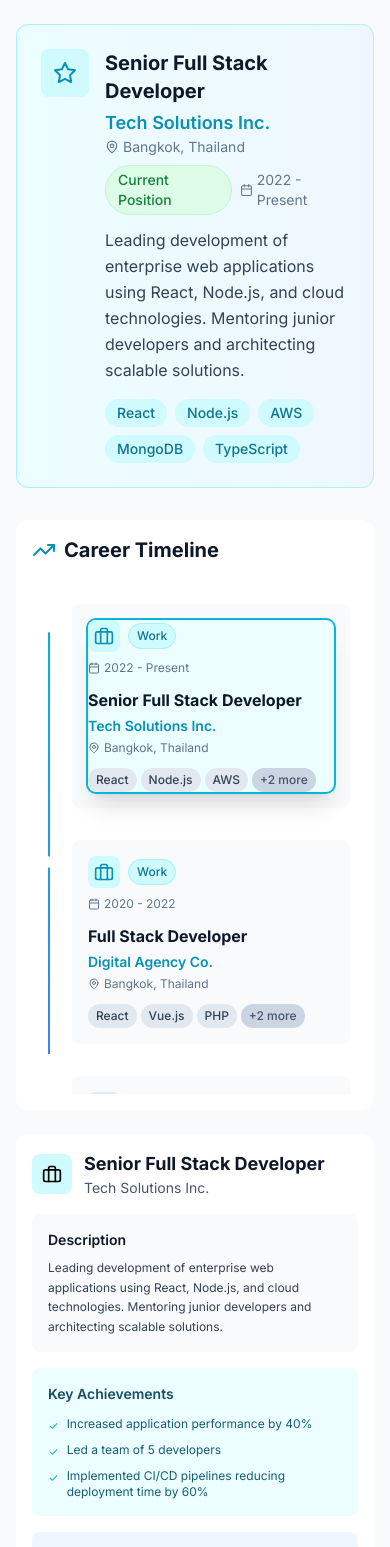
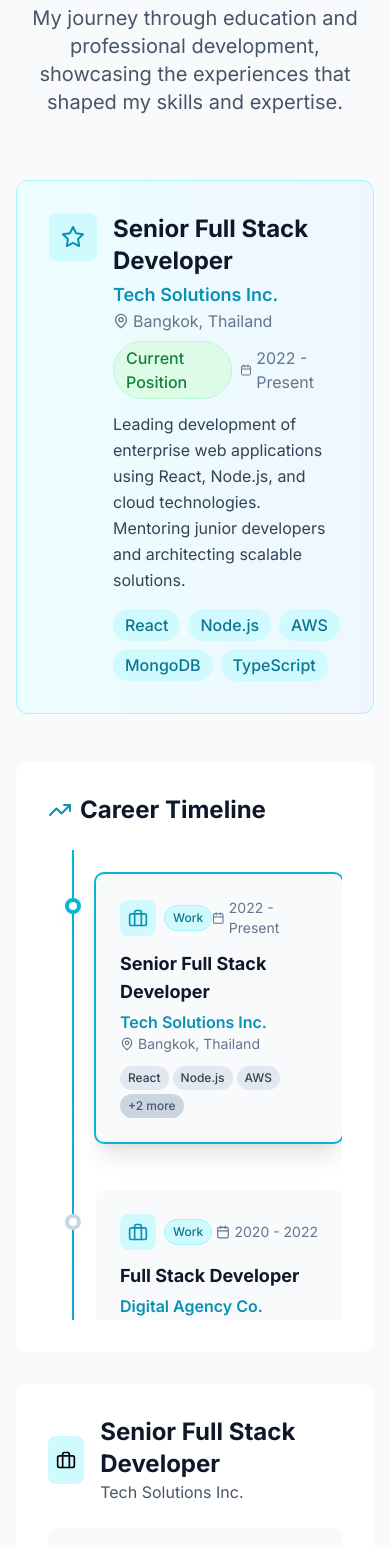
Before and after one commit to Akushu2357/portfolio, a React (Vite) app: page / in a window 390 px wide. Shown: the part 2919-4466 px from the top of the page. Built offline with nearby package versions, Linux system fonts and the light colour scheme; the HTML template or start-up script is replaced by a standard one.

Commit message:
Revert to Working Experience Component

```diff
--- a/src/components/Experience.jsx
+++ b/src/components/Experience.jsx
@@ -114,20 +114,20 @@ const Experience = () => {
   };
 
   return (
-    <section id="experience" className="py-12 sm:py-16 lg:py-20 bg-slate-50">
+    <section id="experience" className="py-20 bg-slate-50">
       <div className="container-max section-padding">
-        <div className="text-center mb-8 sm:mb-12 lg:mb-16">
-          <h2 className="text-3xl sm:text-4xl lg:text-5xl font-bold text-slate-900 mb-4 sm:mb-6">
+        <div className="text-center mb-16">
+          <h2 className="text-4xl md:text-5xl font-bold text-slate-900 mb-6">
             Experience & Education
           </h2>
-          <p className="text-base sm:text-lg lg:text-xl text-slate-600 max-w-3xl mx-auto">
+          <p className="text-xl text-slate-600 max-w-3xl mx-auto">
             My journey through education and professional development, showcasing the experiences that shaped my skills and expertise.
           </p>
         </div>
 
-        {/* Current Position Highlight - Mobile & Desktop */}
-        <div className="mb-8 lg:mb-12">
-          <div className="bg-gradient-to-r from-cyan-50 to-blue-50 rounded-xl p-6 lg:p-8 border border-cyan-200">
+        {/* Current Position Highlight */}
+        <div className="mb-12">
+          <div className="bg-gradient-to-r from-cyan-50 to-blue-50 rounded-xl p-8 border border-cyan-200">
             <div className="flex items-start space-x-4">
               <div className="w-12 h-12 bg-cyan-100 rounded-lg flex items-center justify-center flex-shrink-0">
                 <Star className="text-cyan-600" size={24} />
@@ -135,7 +135,7 @@ const Experience = () => {
               <div className="flex-1">
                 <div className="flex flex-col lg:flex-row lg:items-center lg:justify-between mb-3">
                   <div>
-                    <h3 className="text-xl lg:text-2xl font-bold text-slate-900 mb-1">
+                    <h3 className="text-2xl font-bold text-slate-900 mb-1">
                       {experiences[0].title}
                     </h3>
                     <div className="flex flex-col sm:flex-row sm:items-center sm:space-x-3 mb-2">
@@ -143,17 +143,17 @@ const Experience = () => {
                         {experiences[0].company}
                       </h4>
                       <div className="flex items-center space-x-1 text-slate-500">
-                        <MapPin size={14} />
-                        <span className="text-sm">{experiences[0].location}</span>
+                        <MapPin size={16} />
+                        <span>{experiences[0].location}</span>
                       </div>
                     </div>
                   </div>
                   <div className="flex items-center space-x-2">
-                    <div className="px-3 py-1 bg-green-100 text-green-700 text-sm rounded-full font-medium border border-green-200">
+                    <div className="px-3 py-1 bg-green-100 text-green-700 rounded-full font-medium border border-green-200">
                       Current Position
                     </div>
-                    <div className="text-sm text-slate-500 flex items-center space-x-1">
-                      <Calendar size={14} />
+                    <div className="text-slate-500 flex items-center space-x-1">
+                      <Calendar size={16} />
                       <span>{experiences[0].period}</span>
                     </div>
                   </div>
@@ -165,7 +165,7 @@ const Experience = () => {
                   {experiences[0].technologies.map((tech) => (
                     <span
                       key={tech}
-                      className="px-3 py-1 bg-cyan-100 text-cyan-700 text-sm rounded-full font-medium"
+                      className="px-3 py-1 bg-cyan-100 text-cyan-700 rounded-full font-medium"
                     >
                       {tech}
                     </span>
@@ -176,73 +176,68 @@ const Experience = () => {
           </div>
         </div>
 
-        <div className="grid lg:grid-cols-2 gap-6 lg:gap-8">
-          {/* Timeline Section - Fixed Height */}
-          <div className="bg-white rounded-xl p-4 sm:p-6 lg:p-8 h-[70vh] flex flex-col">
-            <h3 className="text-xl sm:text-2xl font-bold text-slate-900 mb-4 lg:mb-6 flex items-center space-x-2 flex-shrink-0">
+        <div className="grid lg:grid-cols-2 gap-8">
+          {/* Timeline Section */}
+          <div className="bg-white rounded-xl p-8 h-[70vh] flex flex-col">
+            <h3 className="text-2xl font-bold text-slate-900 mb-6 flex items-center space-x-2">
               <TrendingUp className="text-cyan-600" size={24} />
               <span>Career Timeline</span>
             </h3>
             <div className="flex-1 overflow-y-auto scrollbar-hide">
-              {/* Timeline Container with proper padding and positioning */}
-              <div className="relative pl-8 sm:pl-10 lg:pl-12 pr-2 sm:pr-4 py-6 h-full">
-                {/* Vertical Timeline Line - Fixed positioning for all screen sizes */}
-                <div className="absolute left-4 sm:left-5 lg:left-6 top-10 bottom-10 w-0.5 bg-gradient-to-b from-cyan-500 to-blue-500 z-0"></div>
+              <div className="relative pl-12 py-6">
+                {/* Vertical Timeline Line */}
+                <div className="absolute left-6 top-0 bottom-0 w-0.5 bg-gradient-to-b from-cyan-500 to-blue-500"></div>
 
                 {/* Timeline Items */}
-                <div className="space-y-8 sm:space-y-10 lg:space-y-12 relative z-10">
+                <div className="space-y-12">
                   {experiences.map((exp, index) => (
                     <div
                       key={exp.id}
-                      className={`relative cursor-pointer transition-all duration-300 ${
-                        selectedExperience === index ? '' : 'hover:scale-102'
-                      }`}
+                      className="relative cursor-pointer transition-all duration-300 hover:scale-102"
                       onClick={() => handleExperienceClick(index)}
                     >
-                      {/* Timeline Node - Properly positioned for all screen sizes */}
-                      <div className={`absolute left-[-23px] sm:left-[-25px] lg:left-[-31px] top-4 sm:top-5 lg:top-6 w-3 h-3 sm:w-3.5 sm:h-3.5 lg:w-4 lg:h-4 bg-white border-3 sm:border-4 rounded-full z-20 transition-all duration-300 ${
-                        selectedExperience === index ? 'border-cyan-500 bg-cyan-500 shadow-lg scale-110' : 'border-slate-300 hover:border-cyan-400'
+                      {/* Timeline Node */}
+                      <div className={`absolute left-[-31px] top-6 w-4 h-4 bg-white border-4 rounded-full transition-all duration-300 ${
+                        selectedExperience === index ? 'border-cyan-500 bg-cyan-500 shadow-lg' : 'border-slate-300 hover:border-cyan-400'
                       }`}></div>
 
                       {/* Content Card */}
-                      <div className="bg-slate-50 rounded-lg p-4 sm:p-5 lg:p-6 hover:shadow-lg transition-all duration-300 ml-2 sm:ml-4 lg:ml-6">
-                        <div className={`${
+                      <div className={`bg-slate-50 rounded-lg p-6 hover:shadow-lg transition-all duration-300 ${
                         selectedExperience === index ? 'ring-2 ring-cyan-500 shadow-xl bg-cyan-50' : ''
-                        } rounded-lg p-0 transition-all duration-300`}>
-
+                      }`}>
                         {/* Header */}
-                          <div className="flex flex-col sm:flex-row sm:items-start sm:justify-between mb-3 gap-2">
+                        <div className="flex items-center justify-between mb-3">
                           <div className="flex items-center space-x-2">
-                              <div className={`p-1.5 rounded-lg ${exp.type === 'work' ? 'bg-cyan-100 text-cyan-600' : 'bg-blue-100 text-blue-600'}`}>
+                            <div className={`p-2 rounded-lg ${exp.type === 'work' ? 'bg-cyan-100 text-cyan-600' : 'bg-blue-100 text-blue-600'}`}>
                               {getIcon(exp.type)}
                             </div>
                             <div className={`px-2 py-1 text-xs rounded-full border font-medium ${getTypeColor(exp.type)}`}>
                               {exp.type === 'work' ? 'Work' : 'Education'}
                             </div>
                           </div>
-                            <div className="text-xs text-slate-500 flex items-center space-x-1">
-                              <Calendar size={12} />
+                          <div className="text-sm text-slate-500 flex items-center space-x-1">
+                            <Calendar size={14} />
                             <span>{exp.period}</span>
                           </div>
                         </div>
 
                         {/* Title and Company */}
-                          <h4 className="text-base sm:text-lg font-bold text-slate-900 mb-1">
+                        <h4 className="text-lg font-bold text-slate-900 mb-1">
                           {exp.title}
                         </h4>
-                          <div className="flex flex-col sm:flex-row sm:items-center sm:space-x-3 mb-3 gap-1">
-                            <h5 className="text-sm sm:text-base font-semibold text-cyan-600">
+                        <div className="flex flex-col sm:flex-row sm:items-center sm:space-x-3 mb-3">
+                          <h5 className="font-semibold text-cyan-600">
                             {exp.company}
                           </h5>
                           <div className="flex items-center space-x-1 text-slate-500">
-                              <MapPin size={12} />
-                              <span className="text-xs">{exp.location}</span>
+                            <MapPin size={14} />
+                            <span className="text-sm">{exp.location}</span>
                           </div>
                         </div>
 
-                          {/* Technologies - Show first 3 on mobile, all on larger screens */}
+                        {/* Technologies */}
                         <div className="flex flex-wrap gap-1">
-                            {exp.technologies.slice(0, window.innerWidth < 640 ? 3 : exp.technologies.length).map((tech) => (
+                          {exp.technologies.slice(0, 3).map((tech) => (
                             <span
                               key={tech}
                               className="px-2 py-1 bg-slate-200 text-slate-700 text-xs rounded-full font-medium"
@@ -250,12 +245,11 @@ const Experience = () => {
                               {tech}
                             </span>
                           ))}
-                            {exp.technologies.length > 3 && window.innerWidth < 640 && (
+                          {exp.technologies.length > 3 && (
                             <span className="px-2 py-1 bg-slate-300 text-slate-600 text-xs rounded-full font-medium">
                               +{exp.technologies.length - 3} more
                             </span>
                           )}
-                          </div>
                         </div>
                       </div>
                     </div>
@@ -265,95 +259,85 @@ const Experience = () => {
             </div>
           </div>
 
-          {/* Details Panel - Fixed Height to Match Timeline */}
-          <div className="bg-white rounded-xl p-4 sm:p-6 lg:p-8 h-[70vh] flex flex-col">
-            <div className="animate-fade-in flex-1 flex flex-col min-h-0">
-              <div className="flex items-center mb-4 sm:mb-6 flex-shrink-0">
-                <div className="w-10 h-10 sm:w-12 sm:h-12 bg-cyan-100 rounded-lg flex items-center justify-center mr-3 sm:mr-4 flex-shrink-0">
+          {/* Details Panel */}
+          <div className="bg-white rounded-xl p-8 h-[70vh] flex flex-col">
+            <div className="animate-fade-in flex-1 flex flex-col">
+              <div className="flex items-center mb-6">
+                <div className="w-12 h-12 bg-cyan-100 rounded-lg flex items-center justify-center mr-4">
                   {getIcon(experiences[selectedExperience].type)}
                 </div>
-                <div className="min-w-0">
-                  <h3 className="text-lg sm:text-xl lg:text-2xl font-bold text-slate-900">
+                <div>
+                  <h3 className="text-2xl font-bold text-slate-900">
                     {experiences[selectedExperience].title}
                   </h3>
-                  <p className="text-sm sm:text-base text-slate-600">
+                  <p className="text-slate-600">
                     {experiences[selectedExperience].company}
                   </p>
                 </div>
               </div>
 
-              <div className="space-y-4 sm:space-y-6 flex-1 overflow-y-auto scrollbar-hide min-h-0">
+              <div className="space-y-6 flex-1 overflow-y-auto scrollbar-hide">
                 {/* Description */}
                 <div className="bg-slate-50 rounded-lg p-4">
-                  <h4 className="font-semibold text-slate-900 mb-2 text-sm sm:text-base">Description</h4>
-                  <p className="text-slate-700 text-xs sm:text-sm leading-relaxed">
+                  <h4 className="font-semibold text-slate-900 mb-2">Description</h4>
+                  <p className="text-slate-700 text-sm leading-relaxed">
                     {experiences[selectedExperience].description}
                   </p>
                 </div>
 
                 {/* Achievements */}
                 <div className="bg-cyan-50 rounded-lg p-4">
-                  <h4 className="font-semibold text-cyan-900 mb-3 text-sm sm:text-base">Key Achievements</h4>
+                  <h4 className="font-semibold text-cyan-900 mb-3">Key Achievements</h4>
                   <ul className="space-y-2">
                     {experiences[selectedExperience].achievements.map((achievement, index) => (
-                      <li key={index} className="text-xs sm:text-sm text-cyan-800 flex items-start space-x-2">
-                        <span className="text-cyan-500 mt-0.5 flex-shrink-0">✓</span>
+                      <li key={index} className="text-sm text-cyan-800 flex items-start space-x-2">
+                        <span className="text-cyan-500 mt-0.5">✓</span>
                         <span>{achievement}</span>
                       </li>
                     ))}
                   </ul>
                 </div>
 
-                {/* All Technologies - Show all skills with proper scrolling */}
+                {/* Technologies */}
                 <div className="bg-blue-50 rounded-lg p-4">
-                  <h4 className="font-semibold text-blue-900 mb-3 text-sm sm:text-base">Technologies & Skills</h4>
-                  <div className="space-y-2">
-                    {/* Show all technologies in a scrollable container */}
-                    <div className="max-h-32 overflow-y-auto scrollbar-hide">
-                      <div className="flex flex-wrap gap-2">
+                  <h4 className="font-semibold text-blue-900 mb-3">Technologies & Skills</h4>
+                  <div className="flex flex-wrap gap-2 max-h-32 overflow-y-auto scrollbar-hide">
                     {experiences[selectedExperience].technologies.map((tech) => (
                       <span
                         key={tech}
-                            className="px-3 py-1 bg-blue-200 text-blue-800 text-xs rounded-full font-medium flex-shrink-0"
+                        className="px-3 py-1 bg-blue-200 text-blue-800 text-sm rounded-full font-medium"
                       >
                         {tech}
                       </span>
                     ))}
                   </div>
                 </div>
-                    {experiences[selectedExperience].technologies.length > 5 && (
-                      <p className="text-xs text-blue-700 italic">
-                        Scroll to see all {experiences[selectedExperience].technologies.length} technologies
-                      </p>
-                    )}
-                  </div>
-                </div>
 
                 {/* Career Stats */}
                 <div className="bg-slate-100 rounded-lg p-4">
-                  <h4 className="font-semibold text-slate-900 mb-3 text-sm sm:text-base">Career Overview</h4>
+                  <h4 className="font-semibold text-slate-900 mb-3">Career Overview</h4>
                   <div className="grid grid-cols-2 gap-4">
                     <div className="text-center">
-                      <div className="text-lg sm:text-xl font-bold text-cyan-600">5+</div>
-                      <div className="text-xs text-slate-600">Years Experience</div>
+                      <div className="text-2xl font-bold text-cyan-600">5+</div>
+                      <div className="text-sm text-slate-600">Years Experience</div>
                     </div>
                     <div className="text-center">
-                      <div className="text-lg sm:text-xl font-bold text-blue-600">20+</div>
-                      <div className="text-xs text-slate-600">Projects Completed</div>
+                      <div className="text-2xl font-bold text-blue-600">20+</div>
+                      <div className="text-sm text-slate-600">Projects Completed</div>
                     </div>
                   </div>
                 </div>
               </div>
 
               {/* Call to Action */}
-              <div className="mt-4 sm:mt-6 p-3 sm:p-4 bg-gradient-to-r from-cyan-50 to-blue-50 rounded-lg flex-shrink-0">
-                <h4 className="font-semibold text-slate-900 mb-2 text-sm sm:text-base">
+              <div className="mt-6 p-4 bg-gradient-to-r from-cyan-50 to-blue-50 rounded-lg">
+                <h4 className="font-semibold text-slate-900 mb-2">
                   Ready to Collaborate?
                 </h4>
-                <p className="text-slate-700 text-xs sm:text-sm mb-3">
+                <p className="text-slate-700 text-sm mb-3">
                   Let's discuss how my experience can help bring your project to life.
                 </p>
-                <a href="#contact" className="btn-primary text-xs sm:text-sm px-4 py-2">
+                <a href="#contact" className="btn-primary">
                   Get In Touch
                 </a>
               </div>
```
Lines whose indentation alone changed are shown as unchanged.
